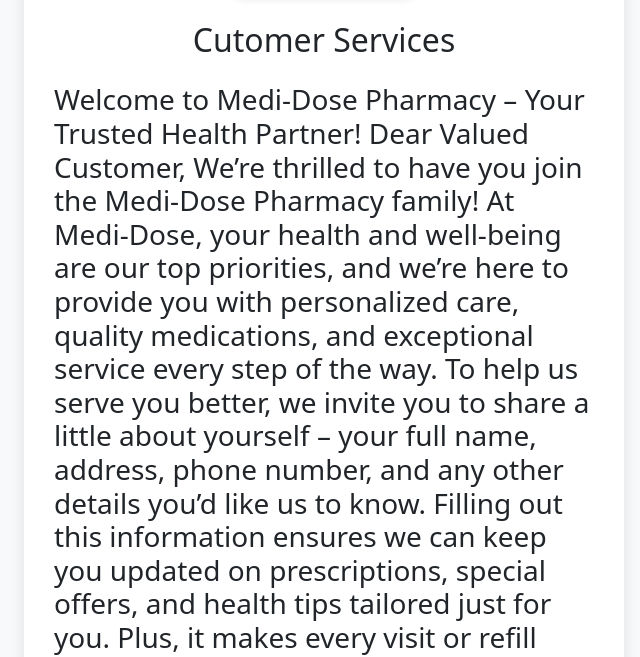
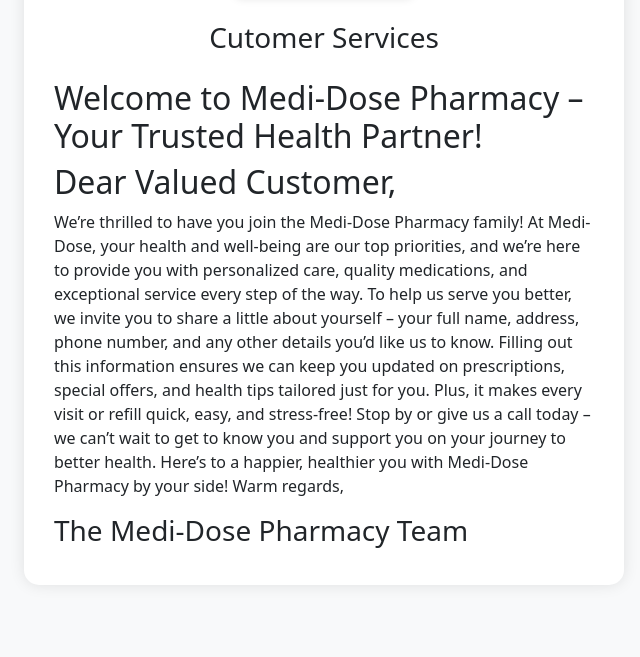
Before and after one commit to seekandshare/Medi-Dose-Form, a plain HTML site: page index.html in a window 1280 px wide. Shown: the part 153-810 px from the top of the page, without its empty margins (316-956 px from the left). Drawn offline with nearby package versions, Linux system fonts and the light colour scheme.

Commit message:
Update index.html

```diff
--- a/index.html
+++ b/index.html
@@ -43,21 +43,21 @@
                  class="logo img-fluid">
         </div>
 
-        <h2 class="text-center mb-4">Cutomer Services</h2>
+        <h3 class="text-center mb-4">Cutomer Services</h3>
 
-       <h3> Welcome to Medi-Dose Pharmacy – Your Trusted Health Partner!
+       <h2> Welcome to Medi-Dose Pharmacy – Your Trusted Health Partner!</h2>
 
-Dear Valued Customer,
+<h2>Dear Valued Customer,</h2>
 
-We’re thrilled to have you join the Medi-Dose Pharmacy family! At Medi-Dose, your health and well-being are our top priorities, and we’re here to provide you with personalized care, quality medications, and exceptional service every step of the way.
+<p>We’re thrilled to have you join the Medi-Dose Pharmacy family! At Medi-Dose, your health and well-being are our top priorities, and we’re here to provide you with personalized care, quality medications, and exceptional service every step of the way.
 
 To help us serve you better, we invite you to share a little about yourself – your full name, address, phone number, and any other details you’d like us to know. Filling out this information ensures we can keep you updated on prescriptions, special offers, and health tips tailored just for you. Plus, it makes every visit or refill quick, easy, and stress-free!
 
 Stop by or give us a call today – we can’t wait to get to know you and support you on your journey to better health. Here’s to a happier, healthier you with Medi-Dose Pharmacy by your side!
 
-Warm regards, </h3>
+Warm regards, </p>
 
-<h2></h2> The Medi-Dose Pharmacy Team </h2>
+<h3> The Medi-Dose Pharmacy Team </h3>
     </div>
 </body>
 </html>
```
